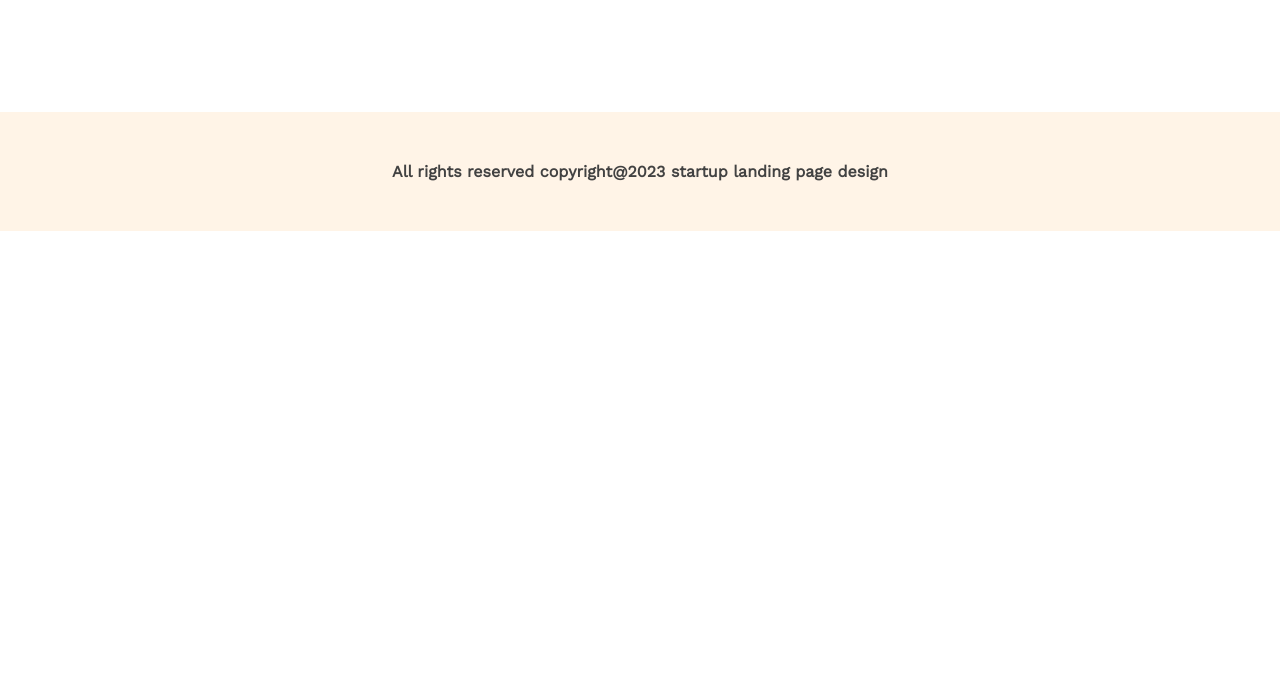
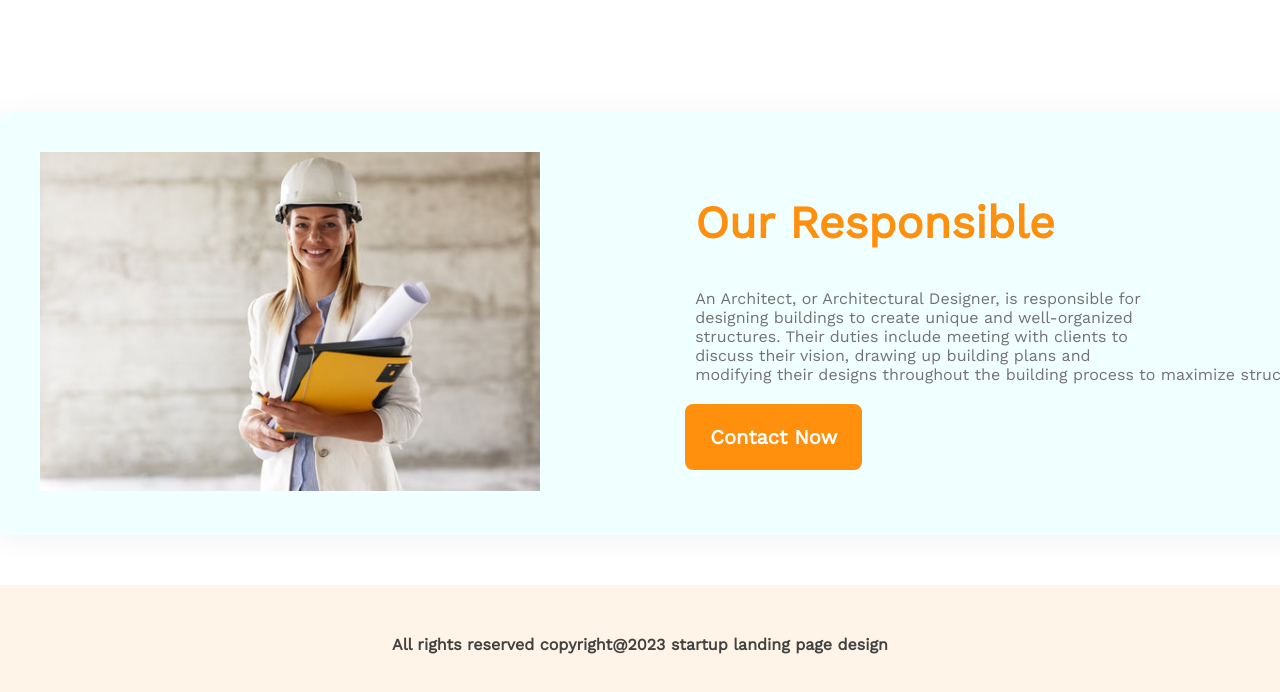
Before and after one commit to 01ashikdas/g3-architects, a plain HTML site: page index.html in a window 1280 px wide. Shown: the part 4014-4706 px from the top of the page. Before the commit the page ends 4245 px from the top, so only its background shows below. Drawn offline with nearby package versions, Linux system fonts and the light colour scheme.

Commit message:
last commit

```diff
--- a/index.html
+++ b/index.html
@@ -195,6 +195,22 @@
                     </div>
                 </div>
             </div>
+            <div class="our-responsibility">
+                <div class="architec-2"><img src="images/architect-2.jpg" alt=""></div>
+                <div>
+                    <h3 class="responsibility-title">Our Responsible</h3>
+                    <p class="responsibility-description">An Architect, or Architectural Designer, is responsible for
+                        <br> designing buildings to create
+                        unique
+                        and well-organized <br> structures. Their duties include meeting with clients to <br> discuss
+                        their
+                        vision, drawing up building plans and <br> modifying their designs throughout the building
+                        process to
+                        maximize structural integrity.
+                    </p>
+                    <button class="btn-primary">Contact Now</button>
+                </div>
+            </div>
         </section>
     </main>
     <!-- main container end  -->
--- a/style-sheets/style.css
+++ b/style-sheets/style.css
@@ -280,11 +280,38 @@ main {
     filter: grayscale(100%);
 }
 
+.architec-2 img {
+    width: 500px;
+}
+
+.responsibility-title {
+    color: #FF900E;
+    font-size: 45px;
+    font-weight: 700;
+    padding: 20px 10px;
+}
+
+.responsibility-description {
+    color: #727272;
+    padding: 20px 10px;
+}
+
+.our-responsibility {
+    background-color: azure;
+    display: flex;
+    align-items: center;
+    justify-content: space-between;
+    padding: 40px;
+    margin-bottom: 50px;
+    box-shadow: 0px 4px 30px rgba(0, 0, 0, 0.06);
+    border-radius: 8px;
+}
+
 /* end main styles  */
 
 footer {
     background-color: #FFF4E7;
-    ;
+
 }
 
 footer p {
@@ -311,7 +338,8 @@ footer p {
     .feature-img,
     .experience-list,
     .fact-items,
-    .sponsers-items {
+    .sponsers-items,
+    .our-responsibility {
         flex-direction: column;
         align-items: center;
     }
@@ -327,6 +355,10 @@ footer p {
         width: 350px;
 
 
+    }
+
+    .architec-2 img {
+        width: 300px;
     }
 
     .feature,
@@ -352,3 +384,36 @@ footer p {
 
 
 }
+
+/* tab or medium device  */
+
+/* @media screen and (min-width:577px) and (max-width:992px) {
+    .container {
+        width: 100%;
+    }
+
+    header,
+    .experience-title,
+    .experience-description,
+    .architecers,
+    .facts-title,
+    .facts-description,
+    .sponser-title,
+    .sponser-description,
+    .architecers img {
+        padding: 10px 30px;
+    }
+
+    .header-banner img {
+        width: 600px;
+    }
+
+    .feature,
+    .experience-list,
+    .fact-items,
+    .sponsers-items {
+        flex-direction: column;
+    }
+
+
+} */
```
Also changed, not shown: images/architect-2.jpg (added).
